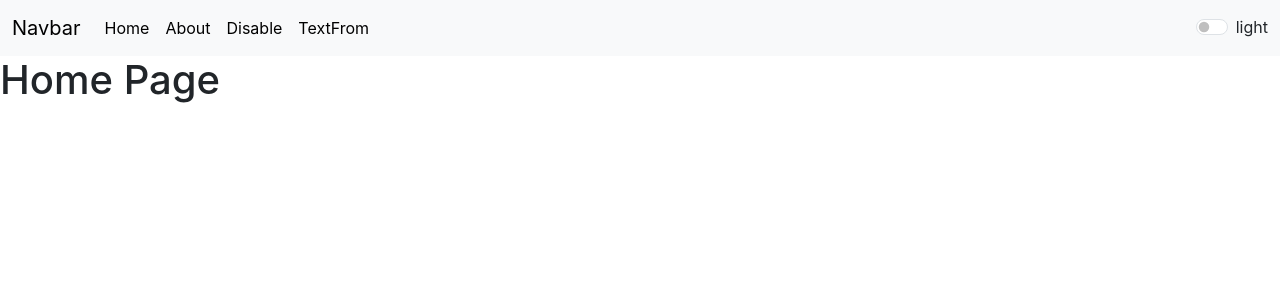
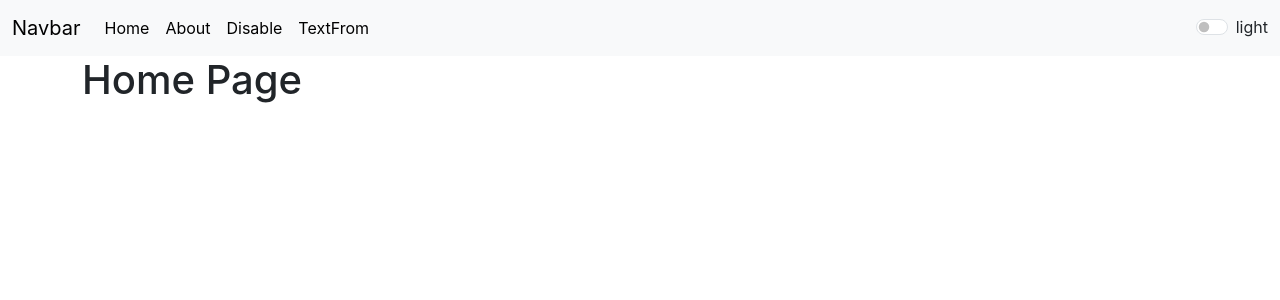
Before and after one commit to shashi-ivory/uppercaseConverter, a React (Create React App) app: page /Home in a window 1280 px wide. Shown: the top 300 px of the page. Built offline with nearby package versions, Linux system fonts and the light colour scheme.

Commit message:
remove the bug of empty space

```diff
--- a/package.json
+++ b/package.json
@@ -1,4 +1,5 @@
 {
+  "homepage": "https://shashi-ivory.github.io/demoproject",
   "name": "demoproject",
   "version": "0.1.0",
   "private": true,
@@ -6,6 +7,7 @@
     "@testing-library/jest-dom": "^5.16.5",
     "@testing-library/react": "^13.4.0",
     "@testing-library/user-event": "^13.5.0",
+    "gh-pages": "^5.0.0",
     "react": "^18.2.0",
     "react-dom": "^18.2.0",
     "react-router-dom": "^6.14.0",
@@ -13,6 +15,8 @@
     "web-vitals": "^2.1.4"
   },
   "scripts": {
+    "predeploy": "npm run build",
+    "deploy": "gh-pages -d build",
     "start": "react-scripts start",
     "build": "react-scripts build",
     "test": "react-scripts test",
--- a/src/App.js
+++ b/src/App.js
@@ -14,7 +14,6 @@ export default function App() {
   const [mode, setMode] = useState("light");
   //weather the mode dark or light mode
   const [alert, setAlert] = useState(null);
-  console.log(mode);
 
   const handleAlert = (message, type) => {
     setAlert({
@@ -28,7 +27,7 @@ export default function App() {
   const toggleMode = () => {
     if (mode === "light") {
       setMode("dark");
-      // console.log("dark");
+
       document.body.style.backgroundColor = "#0B1340";
       handleAlert("Dark Mode Enable Now!!!", "success");
       document.title = "Dark Mode";
@@ -40,7 +39,7 @@ export default function App() {
       // }, 1500);
     } else {
       setMode("light");
-      // console.log("light");
+
       document.body.style.backgroundColor = "white";
       handleAlert("Light Mode Enable Now!!!", "success");
       document.title = "Light Mode";
@@ -51,6 +50,7 @@ export default function App() {
     <>
       <Router>
         <Navbar toggleMode={toggleMode} mode={mode} Alert={alert} />
+        <Alert alert={alert} />
         {/* <Alert alert={alert} />
     <About mode={mode} />
     <TextFrom mode={mode} handleAlert={handleAlert} /> */}
@@ -65,9 +65,9 @@ export default function App() {
             element={<TextFrom handleAlert={handleAlert} mode={mode} />}
           />
 
-          <Route path="/About" element={<About />} />
-          <Route path="/Users" element={<Users />} />
-          <Route path="/Home" element={<Home />} />
+          <Route exact path="/About" element={<About />} />
+          <Route exact path="/Users" element={<Users />} />
+          <Route exact path="/Home" element={<Home />} mode={mode} />
         </Routes>
       </Router>
     </>
--- a/src/component/Home.js
+++ b/src/component/Home.js
@@ -1,8 +1,8 @@
 import React from "react";
 
-function Home() {
+function Home({ mode }) {
   return (
-    <div>
+    <div className={`container bg-${mode}`}>
       <h1>Home Page</h1>
     </div>
   );
--- a/src/component/TextFrom.js
+++ b/src/component/TextFrom.js
@@ -93,7 +93,13 @@ function TextFrom({ heading, mode, handleAlert }) {
           Your text Summery
         </h2>
         <p style={{ color: mode == "dark" ? "white" : "black" }}>
-          Word {text.split(" ").length} ,Character : {text.length}
+          Word{" "}
+          {
+            text.split(" ").filter((element) => {
+              return element.length != 0;
+            }).length
+          }{" "}
+          ,Character : {text.length}
         </p>
         <p style={{ color: mode == "dark" ? "white" : "black" }}>
           {0.008 * text.split(" ").length} Minute to Read
```
Also changed, not shown: 1 other file (tests, documents, lock files or other folders).
